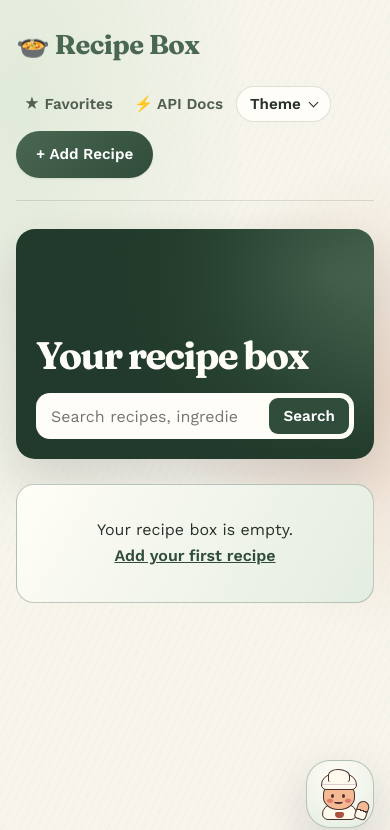
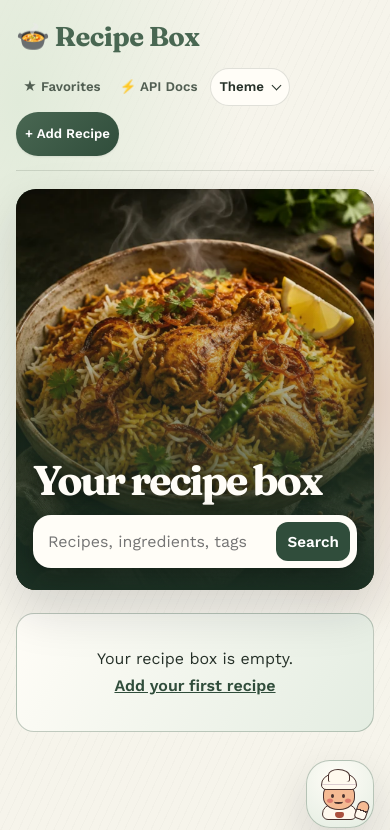
Before and after one commit to nitheeshkumarth-byte/recipe-box, a Flask app: page / in a window 390 px wide. Shown: the top 830 px of the page. Run offline with Flask 3, Linux system fonts and the light colour scheme; data that the repository does not hold is empty; some libraries are stand-ins or nearby versions.

Commit message:
Refresh the homepage with a responsive recipe hero

```diff
--- a/static/style.css
+++ b/static/style.css
@@ -150,42 +150,84 @@ body {
 }
 
 .collection-hero {
+    position: relative;
     display: flex;
     align-items: end;
-    min-height: clamp(230px, 34vw, 355px);
-    margin-bottom: 25px;
-    padding: clamp(20px, 5vw, 56px);
-    border-radius: 26px;
-    background:
-        linear-gradient(90deg, var(--hero-shade) 8%, color-mix(in srgb, var(--hero-shade) 93%, transparent) 38%, transparent),
-        radial-gradient(ellipse at 87% 20%, var(--accent) 0%, var(--hero-shade) 72%);
-    box-shadow: var(--shadow-lg);
+    min-height: clamp(350px, 42vw, 462px);
+    margin-bottom: clamp(23px, 4vw, 38px);
+    padding: clamp(24px, 5.5vw, 66px);
+    overflow: hidden;
+    isolation: isolate;
+    border-radius: clamp(20px, 4vw, 38px);
+    background: radial-gradient(ellipse at 88% 14%, var(--accent), var(--hero-shade) 72%);
+    box-shadow: var(--shadow-lg), inset 0 0 0 1px #ffffff33;
     color: var(--hero-ink);
 }
 
+.collection-photo,
+.collection-hero::after {
+    position: absolute;
+    inset: 0;
+    pointer-events: none;
+}
+
+.collection-photo {
+    z-index: -2;
+    overflow: hidden;
+}
+
+.collection-photo img {
+    display: block;
+    width: 100%;
+    height: 100%;
+    object-fit: cover;
+    object-position: 75% 51%;
+    animation: collection-photo-settle 950ms cubic-bezier(.2,.65,.3,1) both;
+}
+
+.collection-hero::after {
+    z-index: -1;
+    content: "";
+    background: linear-gradient(90deg,
+        color-mix(in srgb, var(--hero-shade) 79%, #070b08) 0%,
+        color-mix(in srgb, var(--hero-shade) 75%, transparent) 34%, transparent 75%),
+        linear-gradient(0deg, #0d140e56, transparent 45%);
+}
+
 .collection-intro {
-    width: min(100%, 490px);
+    width: min(100%, 475px);
 }
 
 .collection-hero h1 {
-    margin-bottom: 18px;
-    font: 650 clamp(2.4rem, 6.2vw, 4.75rem) / 1.02 var(--font-display);
-    letter-spacing: -0.045em;
+    margin-bottom: clamp(15px, 3vw, 27px);
+    font: 660 clamp(2.6rem, 7vw, 5.55rem) / .98 var(--font-display);
+    letter-spacing: -.055em;
+    text-wrap: balance;
+    text-shadow: 0 2px 18px #050a06a8;
+    animation: collection-rise 580ms cubic-bezier(.2,.7,.25,1) both;
 }
 
 .collection-hero .search-bar form {
     margin: 0;
-    padding: 5px;
-    gap: 5px;
+    padding: 6px;
+    gap: 4px;
     flex-wrap: nowrap;
-    border-radius: 14px;
+    border: 1px solid #ffffff24;
+    border-radius: 18px;
     background: var(--paper);
+    box-shadow: 0 8px 26px #090d0873;
+    transition: box-shadow 220ms ease;
+    animation: collection-rise 580ms 85ms cubic-bezier(.2,.7,.25,1) both;
+}
+
+.collection-hero .search-bar form:focus-within {
+    box-shadow: 0 0 0 4px color-mix(in srgb, var(--accent) 74%, transparent), 0 10px 30px #090d0873;
 }
 
 .collection-hero input[type="search"] {
     width: 100%;
     min-width: 0;
-    padding: 8px 10px;
+    padding: 10px clamp(8px, 1.7vw, 16px);
     border: 0;
     border-radius: 8px;
     background: transparent;
@@ -194,9 +236,19 @@ body {
 }
 
 .collection-hero button {
-    padding: 9px 14px;
-    border-radius: 9px;
+    padding: 10px clamp(11px, 2vw, 22px);
+    border-radius: 12px;
     background: var(--accent-deep);
+}
+
+@keyframes collection-photo-settle {
+    from { transform: scale(1.045); }
+    to { transform: scale(1); }
+}
+
+@keyframes collection-rise {
+    from { opacity: .55; transform: translateY(15px); }
+    to { opacity: 1; transform: translateY(0); }
 }
 
 .empty-collection {
@@ -738,12 +790,13 @@ a.tag:hover {
 /* ------- Recipe deck ------- */
 .recipe-deck {
     margin: 0 auto 24px;
-    max-width: 610px;
+    max-width: 710px;
+    animation: collection-rise 540ms cubic-bezier(.2,.7,.25,1) both;
 }
 
 .deck-stack {
     display: grid;
-    grid-template-columns: minmax(0, 366px);
+    grid-template-columns: minmax(0, 403px);
     justify-content: center;
     padding: 22px clamp(22px, 5vw, 46px) 42px;
     overflow: hidden;
@@ -751,6 +804,7 @@ a.tag:hover {
     border: 1px solid var(--line);
     border-radius: 25px;
     background:
+        repeating-linear-gradient(130deg, transparent 0 13px, color-mix(in srgb, var(--accent) 7%, transparent) 13px 14px),
         radial-gradient(ellipse at 45% 35%, var(--paper), transparent 72%),
         linear-gradient(135deg, var(--accent-soft), var(--cream-deep));
     touch-action: pan-y pinch-zoom;
@@ -819,6 +873,13 @@ a.tag:hover {
     width: 100%;
     height: 100%;
     object-fit: cover;
+    transition: transform 470ms cubic-bezier(.2,.65,.3,1);
+}
+
+@media (hover: hover) and (pointer: fine) {
+    .flashcard[data-depth="0"]:hover:not(.is-dragging) .flashcard-media img {
+        transform: scale(1.035);
+    }
 }
 
 .flashcard-placeholder {
@@ -1613,6 +1674,15 @@ a.tag:hover {
         gap: 10px;
     }
 
+    body > header {
+        padding: 14px 0;
+        margin-bottom: 18px;
+    }
+
+    .site-nav {
+        gap: 8px;
+    }
+
     .recipe-card {
         padding: 22px 18px;
     }
@@ -1622,8 +1692,18 @@ a.tag:hover {
     }
 
     .collection-hero {
-        border-radius: 19px;
-        background-position: center, 67% center;
+        min-height: clamp(330px, 103vw, 418px);
+        padding: 22px 17px;
+    }
+
+    .collection-photo img {
+        object-position: 59% 28%;
+    }
+
+    .collection-hero::after {
+        background: linear-gradient(0deg,
+            color-mix(in srgb, var(--hero-shade) 79%, #070b08) 0%,
+            color-mix(in srgb, var(--hero-shade) 57%, transparent) 36%, transparent 78%);
     }
 
     .nav-links {
@@ -1631,7 +1711,19 @@ a.tag:hover {
     }
 
     .nav-link {
-        padding-inline: 7px;
+        padding-inline: 6px;
+    }
+
+    .nav-links .nav-link,
+    .nav-links .btn,
+    .nav-links .theme-toggle {
+        min-height: 38px;
+        font-size: .83rem;
+    }
+
+    .nav-links .btn,
+    .nav-links .theme-toggle {
+        padding-inline: 9px;
     }
 
     .theme-palettes {
--- a/templates/index.html
+++ b/templates/index.html
@@ -2,6 +2,10 @@
 
 {% block content %}
 <section class="collection-hero" aria-labelledby="collection-title">
+	<picture class="collection-photo" aria-hidden="true">
+		<source media="(max-width: 640px)" srcset="{{ url_for('static', filename='images/recipe-box-hero-mobile.webp') }}">
+		<img src="{{ url_for('static', filename='images/recipe-box-hero.webp') }}" width="1672" height="941" alt="" fetchpriority="high">
+	</picture>
 	<div class="collection-intro">
 		<h1 id="collection-title">{{ 'Favorite recipes' if favorites_only else 'Your recipe box' }}</h1>
 		<div class="search-bar">
@@ -9,7 +13,7 @@
 				{% if favorites_only %}<input type="hidden" name="favorites" value="1">{% endif %}
 				{% if tag %}<input type="hidden" name="tag" value="{{ tag }}">{% endif %}
 				<input type="search" name="q" aria-label="Search recipes"
-					placeholder="Search recipes, ingredients, tags…" value="{{ search }}">
+					placeholder="Recipes, ingredients, tags" value="{{ search }}">
 				<button type="submit">Search</button>
 			</form>
 		</div>
```
Also changed, not shown: static/deck.js (+8 -3 lines), tests/browser_smoke.py (+3 -0 lines), tests/split_browser_smoke.py (+8 -0 lines), web/app.js (+8 -6 lines), web/collection.js (+28 -12 lines), static/images/recipe-box-hero-mobile.webp (added), static/images/recipe-box-hero.webp (added).
